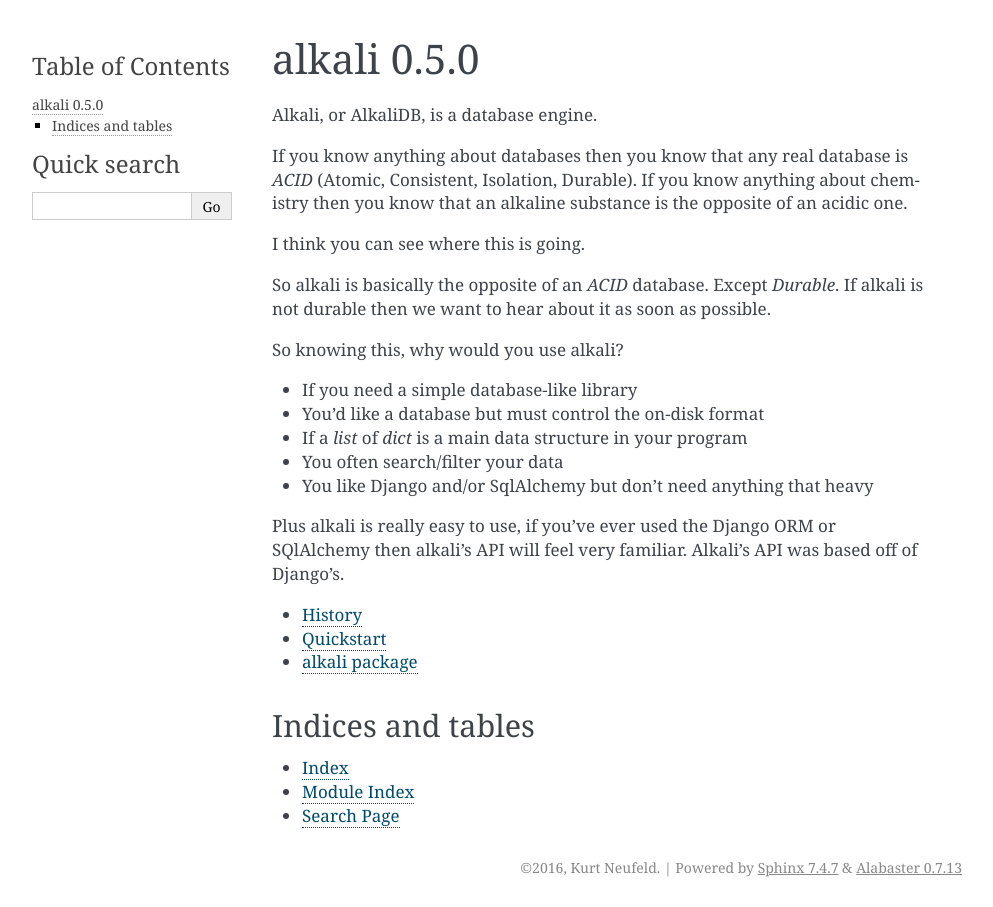
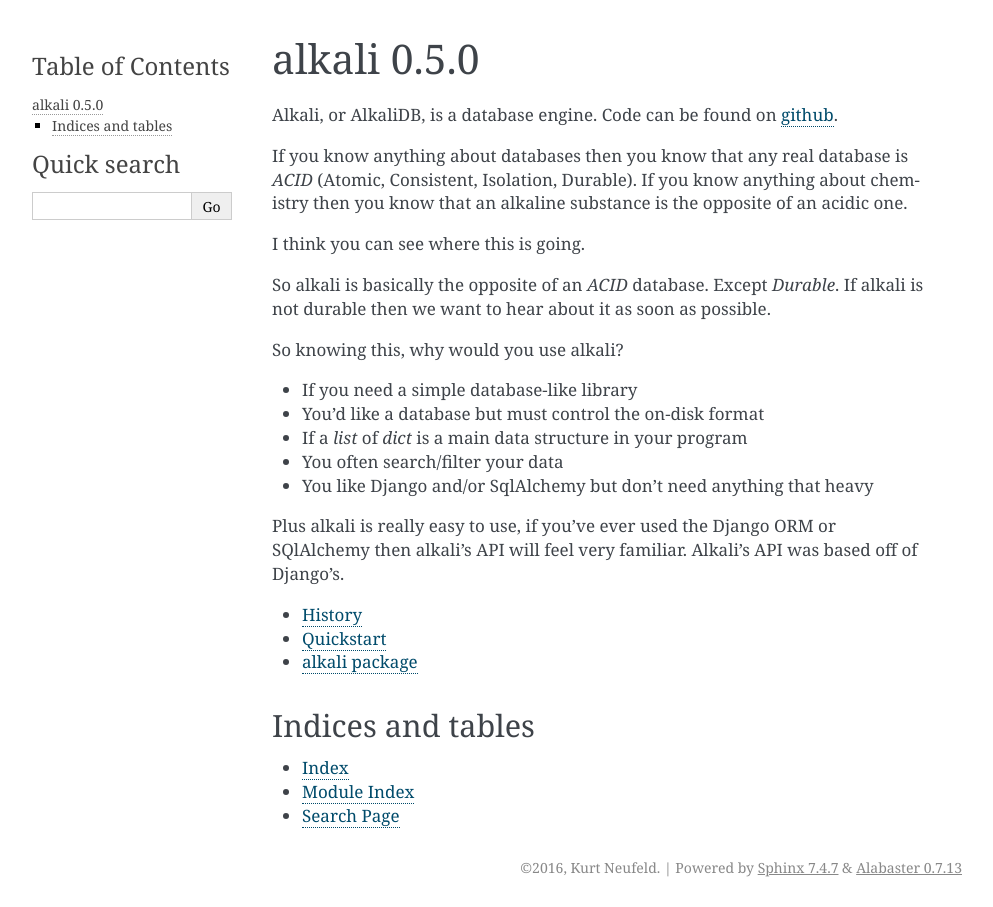
Before and after one commit to kneufeld/alkali, a Sphinx documentation site: the page built from docs/README.rst, in a window 1280 px wide. Shown: the whole page, without its empty margins (148-1141 px from the left). Built offline with Sphinx 7.4.7, drawn with Linux system fonts in a browser that asks for light colours.

Commit message:
added some links from readthedocs.io back to github

```diff
--- a/README.rst
+++ b/README.rst
@@ -7,3 +7,6 @@ Documentation at https://alkali.readthedocs.org
 .. image:: https://travis-ci.org/kneufeld/alkali.svg?branch=master
 .. image:: https://codecov.io/gh/kneufeld/alkali/branch/master/graph/badge.svg
 .. image:: https://coveralls.io/repos/github/kneufeld/alkali/badge.svg?branch=master
+
+For some examples, please go straight to the quickstart guide:
+https://alkali.readthedocs.io/en/master/quickstart.html
--- a/docs/README.rst
+++ b/docs/README.rst
@@ -8,7 +8,7 @@
 alkali |version|
 ****************
 
-Alkali, or AlkaliDB, is a database engine.
+Alkali, or AlkaliDB, is a database engine. Code can be found on github_.
 
 If you know anything about databases then you know that any real
 database is *ACID* (Atomic, Consistent, Isolation, Durable). If you know
@@ -33,6 +33,8 @@ Plus alkali is really easy to use, if you've ever used the Django ORM or
 SQlAlchemy then alkali's API will feel very familiar. Alkali's API was
 based off of Django's.
 
+.. _github: https://github.com/kneufeld/alkali
+
 .. toctree::
    :maxdepth: 1
 
```
